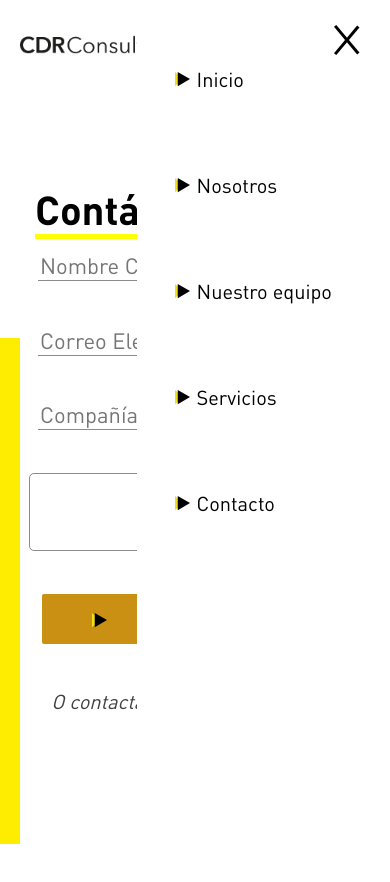
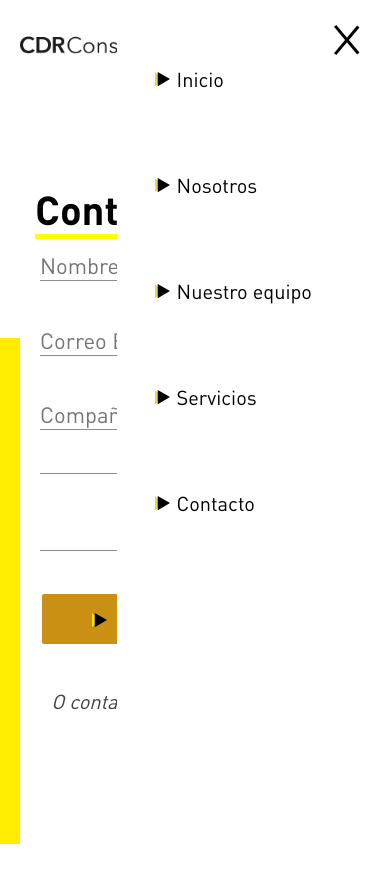
Before and after one commit to NestorMyrie-zz/CDR, a plain HTML site: page sites/contact.html in a window 390 px wide. Both pictures are taken after a click on the element 350 px from the left and 40 px from the top of the page. After the commit the page ends 860 px from the top, so only its background shows below. Drawn offline with nearby package versions, Linux system fonts and the light colour scheme.

Commit message:
prueba responsive form

```diff
--- a/sites/contact.html
+++ b/sites/contact.html
@@ -8,6 +8,12 @@
         <link rel="stylesheet" href="../style/style.css">
         <script src="https://kit.fontawesome.com/37d9b1ae40.js" crossorigin="anonymous"></script>
     </head>
+    <style>
+
+        .sbmenu{
+       right: 20px;
+        }
+    </style>
     <body>
         <nav>
             <h1 class="icon1"><img src="../img/Grupo 507.png" alt="" srcset=""></h1>
--- a/style/style.css
+++ b/style/style.css
@@ -780,7 +780,9 @@ z-index: -1;
 
 @media screen and (max-width: 800px) {
 
-
+.contactcont,.contactform ,form{
+  overflow: hidden !important;
+}
   .formh1 {
 
    transform: translate(0,-25vh);
```
